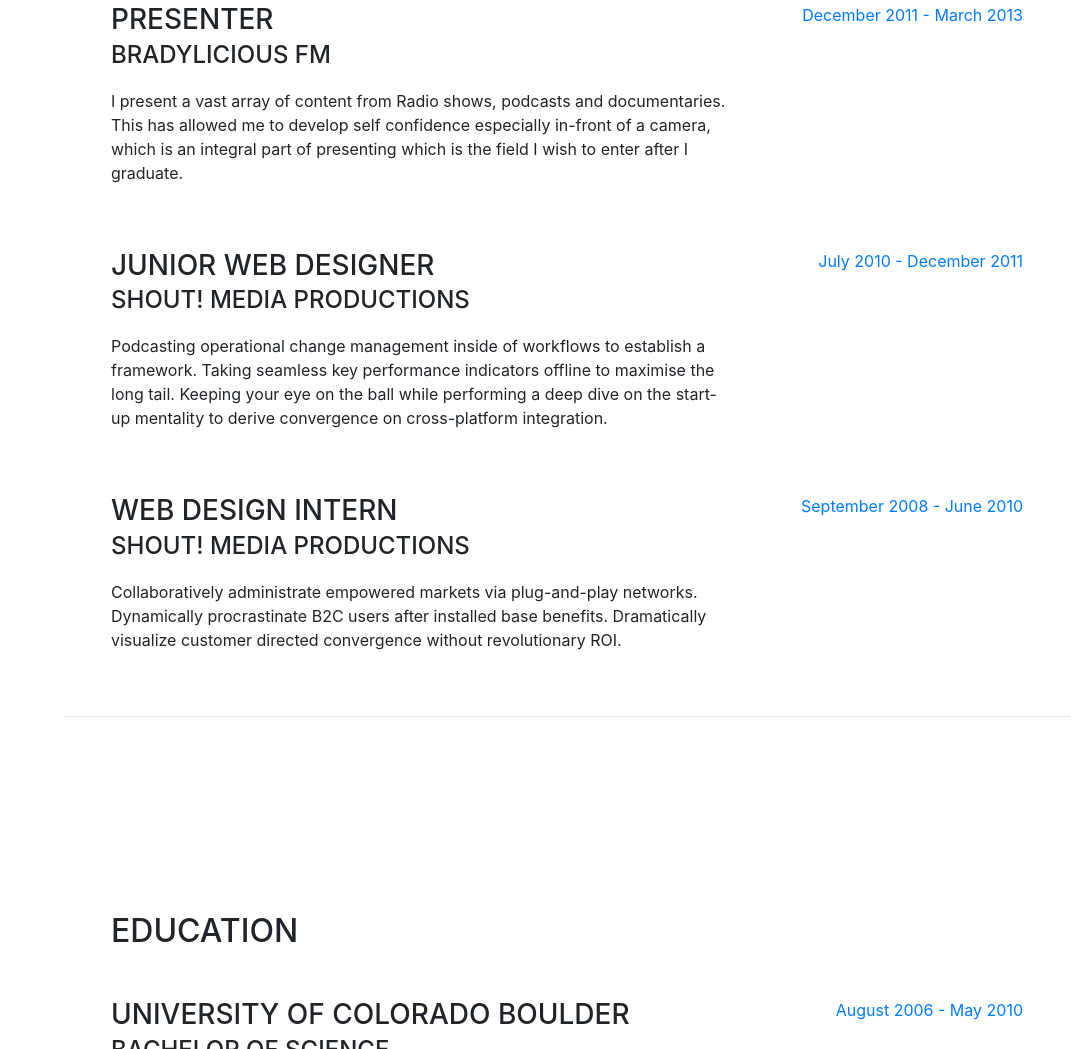
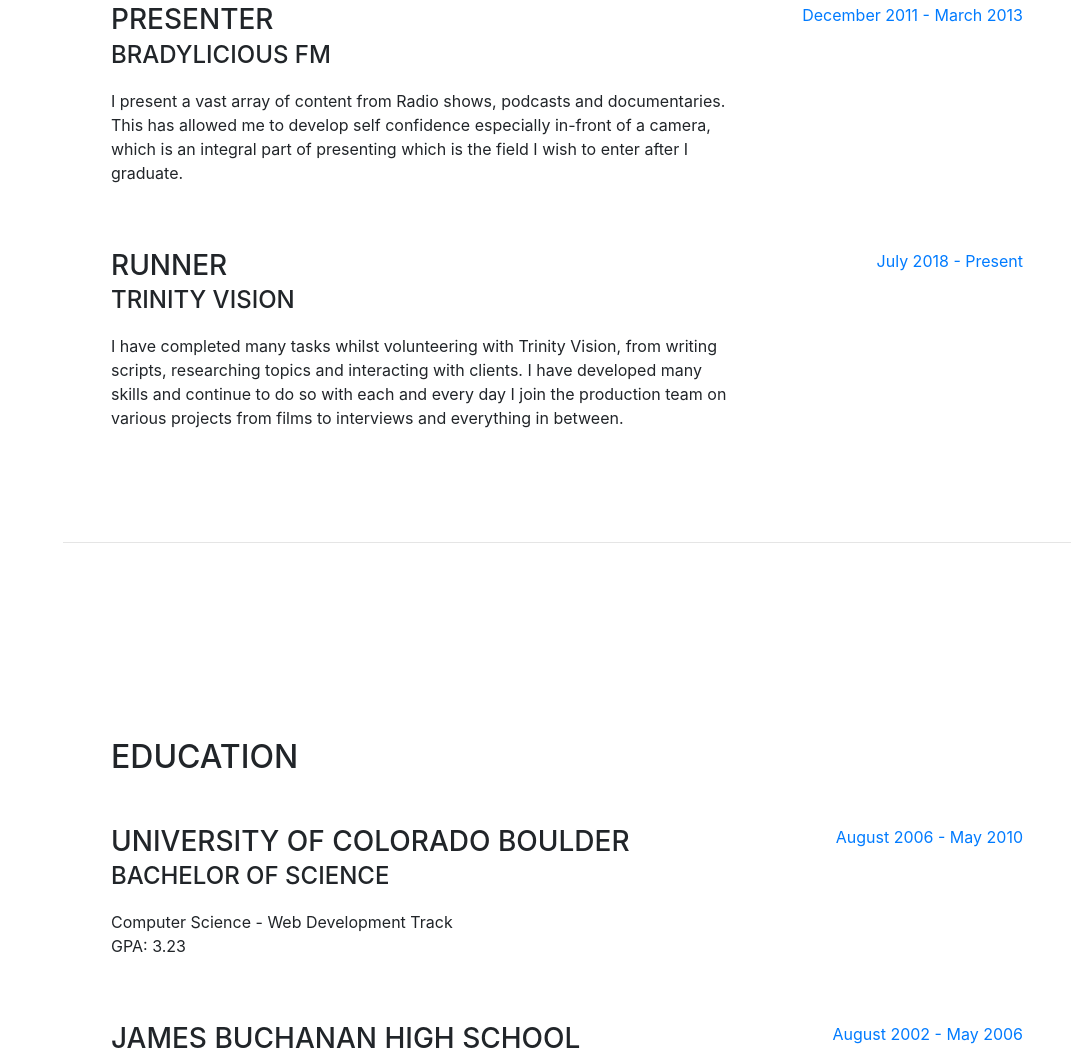
Before and after one commit to Bradylicious/Bradylicious.github.io, a website with bundled scripts: page index.html in a window 1280 px wide. Shown: the part 1202-2251 px from the top of the page, without its empty margins (209-1280 px from the left). Built offline with nearby package versions, Linux system fonts and the light colour scheme; a web font is replaced by a local one.

Commit message:
Update index.html

```diff
--- a/index.html
+++ b/index.html
@@ -117,25 +117,15 @@
 
           <div class="resume-item d-flex flex-column flex-md-row mb-5">
             <div class="resume-content mr-auto">
-              <h3 class="mb-0">Junior Web Designer</h3>
-              <div class="subheading mb-3">Shout! Media Productions</div>
-              <p>Podcasting operational change management inside of workflows to establish a framework. Taking seamless key performance indicators offline to maximise the long tail. Keeping your eye on the ball while performing a deep dive on the start-up mentality to derive convergence on cross-platform integration.</p>
+              <h3 class="mb-0">Runner</h3>
+              <div class="subheading mb-3">Trinity Vision</div>
+              <p>I have completed many tasks whilst volunteering with Trinity Vision, from writing scripts, researching topics and interacting with clients. I have developed many skills and continue to do so with each and every day I join the production team on various projects from films to interviews and everything in between.</p>
             </div>
             <div class="resume-date text-md-right">
-              <span class="text-primary">July 2010 - December 2011</span>
+              <span class="text-primary">July 2018 - Present</span>
             </div>
           </div>
 
-          <div class="resume-item d-flex flex-column flex-md-row">
-            <div class="resume-content mr-auto">
-              <h3 class="mb-0">Web Design Intern</h3>
-              <div class="subheading mb-3">Shout! Media Productions</div>
-              <p>Collaboratively administrate empowered markets via plug-and-play networks. Dynamically procrastinate B2C users after installed base benefits. Dramatically visualize customer directed convergence without revolutionary ROI.</p>
-            </div>
-            <div class="resume-date text-md-right">
-              <span class="text-primary">September 2008 - June 2010</span>
-            </div>
-          </div>
 
         </div>
 
```
